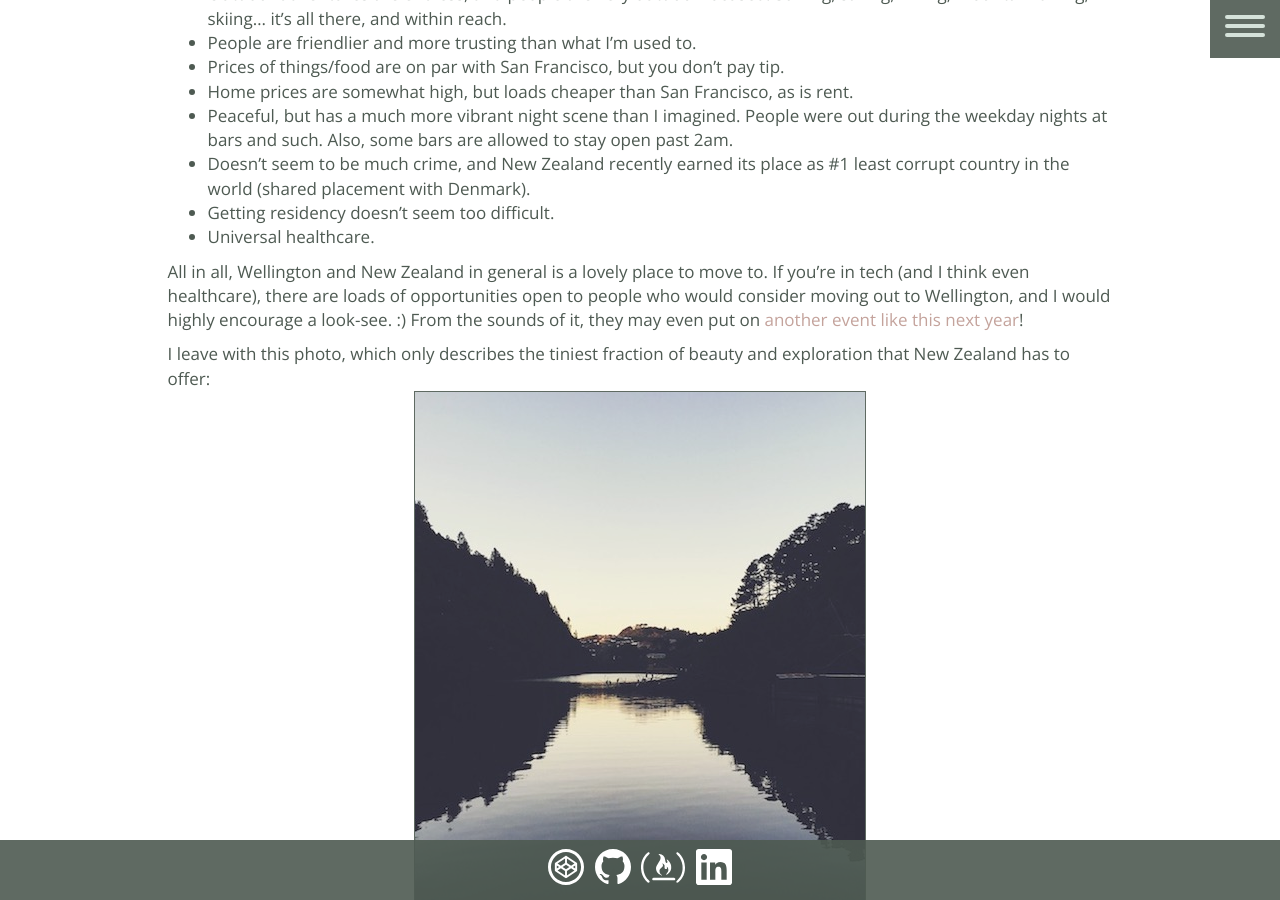
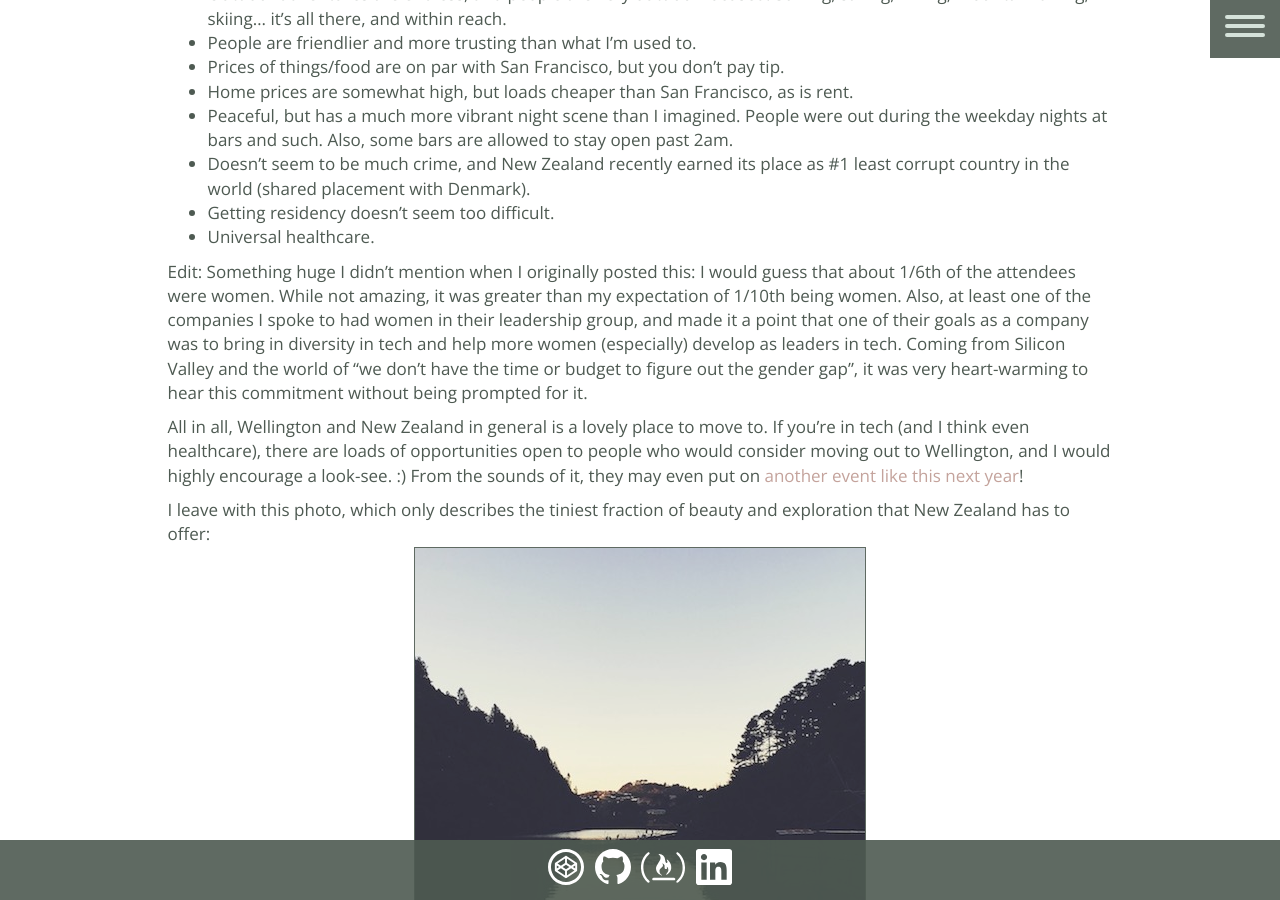
Before and after one commit to jttyeung/jttyeung.github.io, a Jekyll site: the page built from _posts/2017-05-30-looksee-wellington.md, in a window 1280 px wide and 900 px high, scrolled down 2324 px. Built offline with Jekyll 4.4.1, drawn with Linux system fonts in a browser that asks for light colours; nearby versions of some CDN libraries; comment, search, counter and statistics services are not loaded.

Commit message:
added important note

```diff
--- a/_posts/2017-05-30-looksee-wellington.md
+++ b/_posts/2017-05-30-looksee-wellington.md
@@ -45,6 +45,8 @@ As for interviews, I had the pleasure of speaking to some companies out there th
 - Getting residency doesn't seem too difficult.
 - Universal healthcare.
 
+Edit: Something huge I didn't mention when I originally posted this: I would guess that about 1/6th of the attendees were women. While not amazing, it was greater than my expectation of 1/10th being women. Also, at least one of the companies I spoke to had women in their leadership group, and made it a point that one of their goals as a company was to bring in diversity in tech and help more women (especially) develop as leaders in tech. Coming from Silicon Valley and the world of "we don't have the time or budget to figure out the gender gap", it was very heart-warming to hear this commitment without being prompted for it.
+
 All in all, Wellington and New Zealand in general is a lovely place to move to. If you're in tech (and I think even healthcare), there are loads of opportunities open to people who would consider moving out to Wellington, and I would highly encourage a look-see. :) From the sounds of it, they may even put on [another event like this next year][next year]!
 
 I leave with this photo, which only describes the tiniest fraction of beauty and exploration that New Zealand has to offer:
```
